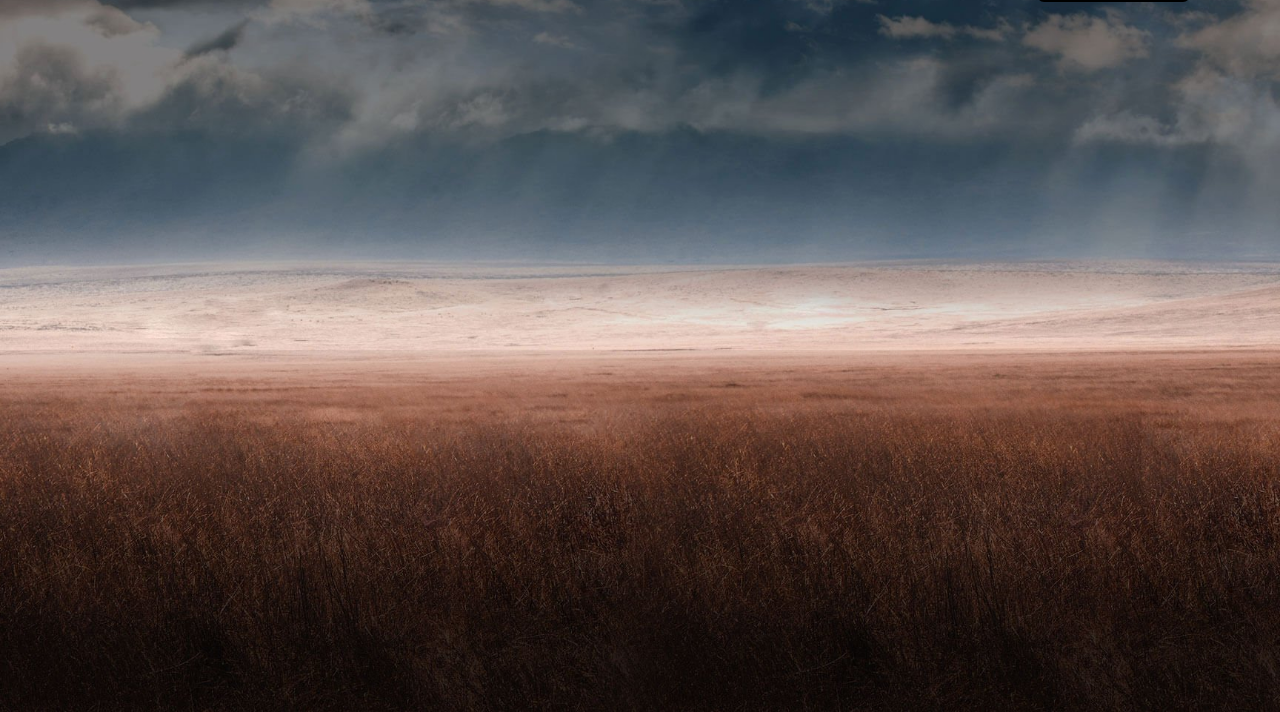
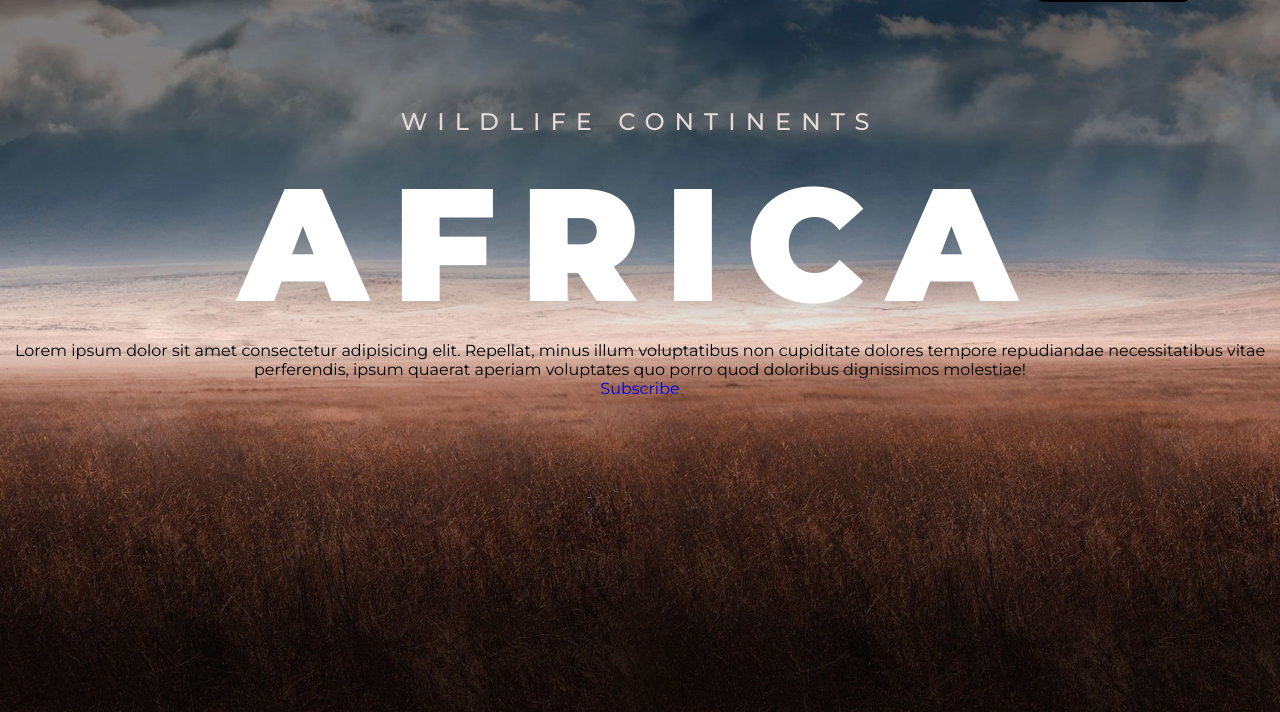
Before and after one commit to biggicode/africa, a website: page src/index.html in a window 1280 px wide. Shown: the part 88-800 px from the top of the page. Drawn offline with Linux system fonts and the light colour scheme.

Commit message:
style main headings

```diff
--- a/src/index.html
+++ b/src/index.html
@@ -37,6 +37,17 @@
         </ol>
         <button type="button" class="nav__button">Watch More</button>
       </nav>
+      <section class="content">
+        <h3 class="content__h3">Wildlife Continents</h3>
+        <h1 class="content__h1">Africa</h1>
+        <p class="content__text">
+          Lorem ipsum dolor sit amet consectetur adipisicing elit. Repellat,
+          minus illum voluptatibus non cupiditate dolores tempore repudiandae
+          necessitatibus vitae perferendis, ipsum quaerat aperiam voluptates quo
+          porro quod doloribus dignissimos molestiae!
+        </p>
+        <a href="#" class="btn">Subscribe</a>
+      </section>
     </main>
   </body>
 </html>
--- a/src/style.css
+++ b/src/style.css
@@ -63,3 +63,31 @@
   transition: all 0.4s ease;
   cursor: pointer;
 }
+
+.content {
+  display: flex;
+  flex-wrap: wrap;
+  align-items: center;
+  justify-content: center;
+  text-align: center;
+  padding-top: 105px;
+}
+
+.content__h3 {
+  width: 100%;
+  color: rgb(228, 218, 218);
+  font-size: 1.5rem;
+  letter-spacing: 10px;
+  text-transform: uppercase;
+  font-weight: 500;
+  margin-bottom: 10px;
+}
+
+.content__h1 {
+  width: 100%;
+  font-size: 10rem;
+  color: #fff;
+  font-weight: 900;
+  text-transform: uppercase;
+  letter-spacing: 25px;
+}
```
